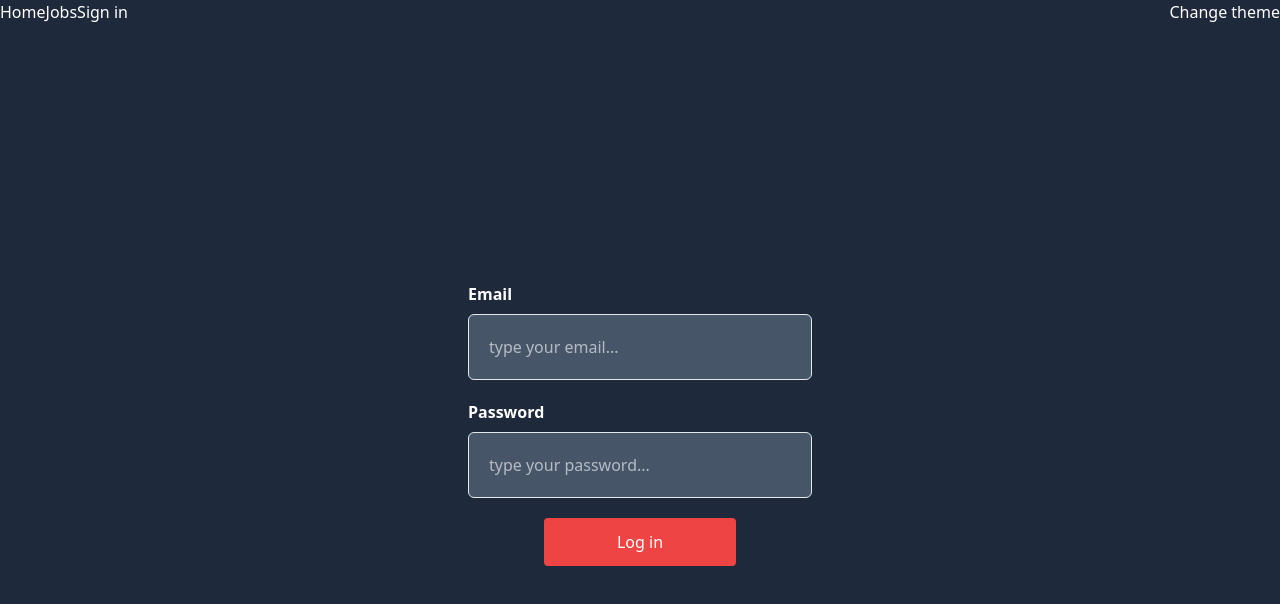
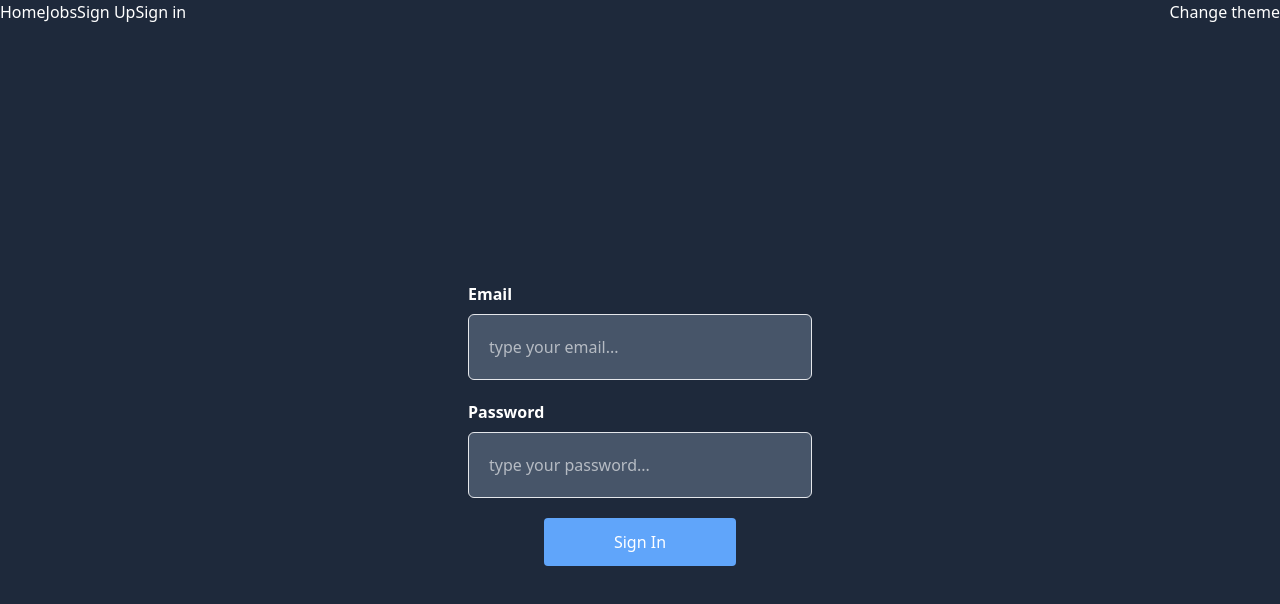
Before and after one commit to JohanTran02/JobChaser, a React (Vite) app: page /JobChaser/SignIn in a window 1280 px wide. Shown: the top 604 px of the page. Built offline with nearby package versions, Linux system fonts and the light colour scheme; no server answers.

Commit message:
sign in and sign out forms done

```diff
--- a/src/App.tsx
+++ b/src/App.tsx
@@ -8,6 +8,7 @@ import { useState } from "react";
 import { ThemeContext } from "./context/ThemeContext";
 import { setSuggestedModalStatus } from "./slices/jobSlice";
 import { useAppDispatch } from "./redux/store";
+import SignUp from "./pages/SignUp";
 
 
 export default function App() {
@@ -48,6 +49,7 @@ export default function App() {
               <Route path='/JobChaser/' element={<Home />} />
               <Route path='/JobChaser/Jobs' element={<Jobs />} />
               <Route path='/JobChaser/SignIn' element={<SignIn />} />
+              <Route path='/JobChaser/SignUp' element={<SignUp />} />
               <Route path="*" element={<NoPage />} />
             </Routes>
           </main>
--- a/src/Features/Signin/formFeatures.ts
+++ b/src/Features/Signin/formFeatures.ts
@@ -1,3 +1,5 @@
+import { Pattern } from "../../job.d"
+
 interface ErrorObject {
     required: string,
     maxLength: {
@@ -14,7 +16,7 @@ interface ErrorObject {
     }
 }
 
-export const optionPatterns = (property: string) => {
+export const optionPatterns = (property: string, pattern: Pattern) => {
     const errorObject: Partial<ErrorObject> = {
         required: `${property} is required.`
     }
@@ -26,16 +28,17 @@ export const optionPatterns = (property: string) => {
         }
     }
 
-    // if (property === 'password') {
-    //     errorObject.pattern = {
-    //         value: /^(?=.*[A-Z])(?=.*\d).+$/,
-    //         message: `The ${property} is required to contain atleast a capital letter and a number.`
-    //     }
-    //     errorObject.minLength = {
-    //         value: 6,
-    //         message: `The ${property} needs to contain atleast 6 symbols.`
-    //     }
-    // }
+    if (pattern.includes("Sign Up")) {
+        if (property === 'password') {
+            errorObject.pattern = {
+                value: /^(?=.*[A-Z])(?=.*\d).+$/,
+                message: `The ${property} is required to contain atleast a capital letter and a number.`
+            }
+            errorObject.minLength = {
+                value: 6,
+                message: `The ${property} needs to contain atleast 6 symbols.`
+            }
+        }
 
         // if (property === 'name') {
         //     errorObject.pattern = {
@@ -43,6 +46,7 @@ export const optionPatterns = (property: string) => {
         //         message: `The ${property} needs to contain atleast 2 symbols.`
         //     }
         // }
+    }
 
     return errorObject;
 }
--- /dev/null
+++ b/src/components/Forms/Form.tsx
@@ -0,0 +1,35 @@
+import { FormProvider, SubmitHandler, useForm } from "react-hook-form";
+import Input from "./Input";
+import { IFormInput, Pattern } from "../../job.d";
+
+
+export default function Form({ pattern, submitHandler }: { pattern: Pattern, submitHandler: SubmitHandler<IFormInput> }) {
+    const methods = useForm<IFormInput>();
+    const { handleSubmit } = methods;
+
+    return (
+        <>
+            <FormProvider {...methods}>
+                <form noValidate onSubmit={handleSubmit(submitHandler)}>
+                    <div className={`grid gap-5`}>
+                        <Input
+                            label="email"
+                            type="email"
+                            id="email"
+                            placeholder="type your email..."
+                            pattern={pattern}
+                        />
+                        <Input
+                            label="password"
+                            type="password"
+                            id="password"
+                            placeholder="type your password..."
+                            pattern={pattern}
+                        />
+                        <button type="submit" className="bg-blue-400 rounded p-3 max-w-48 mx-auto w-full">{pattern}</button>
+                    </div>
+                </form>
+            </FormProvider>
+        </>
+    )
+}
--- a/src/components/Signin/Input.tsx
+++ b/src/components/Forms/Input.tsx
@@ -3,10 +3,18 @@ import { FieldValues, RegisterOptions, useFormContext } from "react-hook-form";
 import { ThemeContext } from "../../context/ThemeContext";
 import ErrorMsg from "./ErrorMsg";
 import { optionPatterns } from "../../Features/Signin/formFeatures";
+import { Pattern } from "../../job.d";
 
-export default function Input({ label, type, id, placeholder }: { label: string, type: string, id: string, placeholder: string }) {
+export default function Input({ label, type, id, placeholder, pattern }:
+    {
+        label: string,
+        type: string,
+        id: string,
+        placeholder: string,
+        pattern: Pattern
+    }) {
     const { register } = useFormContext();
-    const errorHandler = optionPatterns(id) as RegisterOptions<FieldValues, string>;
+    const errorHandler = optionPatterns(id, pattern) as RegisterOptions<FieldValues, string>;
 
     let theme = useContext(ThemeContext);
 
--- a/src/components/Navbar/NavBar.tsx
+++ b/src/components/Navbar/NavBar.tsx
@@ -14,6 +14,7 @@ export default function NavBar({ changeTheme }: { changeTheme: MouseEventHandler
     const nav_links = [
         { href: "/JobChaser/", name: "Home" },
         { href: "/JobChaser/Jobs", name: "Jobs" },
+        { href: "/JobChaser/SignUp", name: "Sign Up" },
     ]
 
     return (
@@ -22,7 +23,7 @@ export default function NavBar({ changeTheme }: { changeTheme: MouseEventHandler
                 <nav className="flex-1">
                     <ul className="flex flex-row">
                         {nav_links && nav_links.map((nav_link) =>
-                            <NavItem name={nav_link.name} href={nav_link.href} />)}
+                            <NavItem key={nav_link.name} name={nav_link.name} href={nav_link.href} />)}
                         {user ?
                             <li>
                                 <Link to="/JobChaser/" onClick={() => signOut(auth)}>Sign Out</Link>
--- /dev/null
+++ b/src/components/SignUp/SignUpForm.tsx
@@ -0,0 +1,28 @@
+import { SubmitHandler } from "react-hook-form";
+import { createUserWithEmailAndPassword } from "firebase/auth";
+import { auth } from "../../firebase-config";
+import { useNavigate } from "react-router-dom";
+
+import Form from "../Forms/Form";
+import { IFormInput } from "../../job.d";
+
+export default function SignUpForm() {
+    const navigate = useNavigate();
+    const signUp: SubmitHandler<IFormInput> = (data) => {
+        const { email, password } = data;
+        createUserWithEmailAndPassword(auth, email, password)
+            .then(() => {
+                navigate("/JobChaser/");
+            }).catch((error) => {
+                const errorCode = error.code;
+                const errorMessage = error.message;
+                console.error(`${errorCode} : ${errorMessage}`)
+            });
+    };
+
+    return (
+        <>
+            <Form pattern="Sign Up" submitHandler={signUp} />
+        </>
+    )
+}
--- a/src/components/Signin/Form.tsx
+++ /dev/null
@@ -1,62 +0,0 @@
-import { FormProvider, SubmitHandler, useForm } from "react-hook-form";
-import { signInWithEmailAndPassword } from "firebase/auth";
-import Input from "./Input";
-import { auth } from "../../firebase-config";
-import { useNavigate } from "react-router-dom";
-import { useState } from "react";
-import XCircleIcon from "@heroicons/react/24/outline/esm/XCircleIcon";
-
-interface IFormInput {
-    email: string;
-    password: string;
-}
-
-export default function Form() {
-    const methods = useForm<IFormInput>();
-    const { handleSubmit } = methods;
-    const navigate = useNavigate();
-    const [errorModal, setErrorModal] = useState<boolean>(false);
-
-    const onSubmit: SubmitHandler<IFormInput> = (data) => {
-        const { email, password } = data;
-        signInWithEmailAndPassword(auth, email, password).
-            then(() => {
-                navigate("/JobChaser/Jobs");
-            }).catch((error) => {
-                const errorCode = error.code;
-                const errorMessage = error.message;
-                console.log(`${errorCode} : ${errorMessage}`)
-                setErrorModal(true);
-            });
-    };
-
-    return (
-        <>
-            <FormProvider {...methods}>
-                <form noValidate onSubmit={e => e.preventDefault()} className={`container mx-auto px-5 max-w-96`}>
-                    <div className={`grid gap-5`}>
-                        {errorModal &&
-                            <div className="bg-red-300 p-4 border-red-500 relative">
-                                <p className="text-red-800">Incorrect username or password.</p>
-                                <XCircleIcon className="h-6 w-6 absolute right-0 top-0 cursor-pointer" onClick={() => setErrorModal((prev) => !prev)} />
-                            </div>
-                        }
-                        <Input
-                            label="email"
-                            type="email"
-                            id="email"
-                            placeholder="type your email..."
-                        />
-                        <Input
-                            label="password"
-                            type="password"
-                            id="password"
-                            placeholder="type your password..."
-                        />
-                        <button type="submit" className="bg-red-500 rounded p-3 max-w-48 mx-auto w-full" onClick={handleSubmit(onSubmit)}>Log in</button>
-                    </div>
-                </form>
-            </FormProvider>
-        </>
-    )
-}
--- /dev/null
+++ b/src/components/Signin/SignInForm.tsx
@@ -0,0 +1,39 @@
+import { SubmitHandler } from "react-hook-form";
+import { signInWithEmailAndPassword } from "firebase/auth";
+import { auth } from "../../firebase-config";
+import { useNavigate } from "react-router-dom";
+import { useState } from "react";
+import XCircleIcon from "@heroicons/react/24/outline/esm/XCircleIcon";
+
+import Form from "../Forms/Form";
+import { IFormInput } from "../../job.d";
+
+export default function SignInForm() {
+    const navigate = useNavigate();
+    const [errorModal, setErrorModal] = useState<boolean>(false);
+
+    const onSubmit: SubmitHandler<IFormInput> = (data) => {
+        const { email, password } = data;
+        signInWithEmailAndPassword(auth, email, password).
+            then(() => {
+                navigate("/JobChaser/Jobs");
+            }).catch((error) => {
+                const errorCode = error.code;
+                const errorMessage = error.message;
+                console.log(`${errorCode} : ${errorMessage}`)
+                setErrorModal(true);
+            });
+    };
+
+    return (
+        <>
+            {errorModal &&
+                <div className="bg-red-300 p-4 border-red-500 relative mb-3">
+                    <p className="text-red-800">Incorrect username or password.</p>
+                    <XCircleIcon className="h-6 w-6 absolute right-0 top-0 cursor-pointer" onClick={() => setErrorModal((prev) => !prev)} />
+                </div>
+            }
+            <Form pattern="Sign In" submitHandler={onSubmit} />
+        </>
+    )
+}
--- a/src/job.d.tsx
+++ b/src/job.d.tsx
@@ -29,3 +29,9 @@ export interface JobSuggestions {
 
 export type FetchStatus = "idle" | "loading" | "fulfilled" | "rejected";
 export type ModalStatus = "open" | "closed";
+export type Pattern = "Sign In" | "Sign Up";
+
+export interface IFormInput {
+    email: string;
+    password: string;
+}
--- a/src/pages/SignIn.tsx
+++ b/src/pages/SignIn.tsx
@@ -1,10 +1,12 @@
-import Form from "../components/Signin/Form";
+import SignInForm from "../components/Signin/SignInForm";
 
 export default function SignIn() {
     return (
         <>
             <div className="grid h-full w-full place-items-center">
-                <Form />
+                <div className={`container mx-auto px-5 max-w-96`}>
+                    <SignInForm />
+                </div>
             </div>
         </>
     )
```
Also changed, not shown: src/pages/SignUp.tsx (+6 -23 lines), src/components/Forms/ErrorMsg.tsx (renamed from src/components/Signin/ErrorMsg.tsx). Lines whose indentation alone changed are shown as unchanged.
